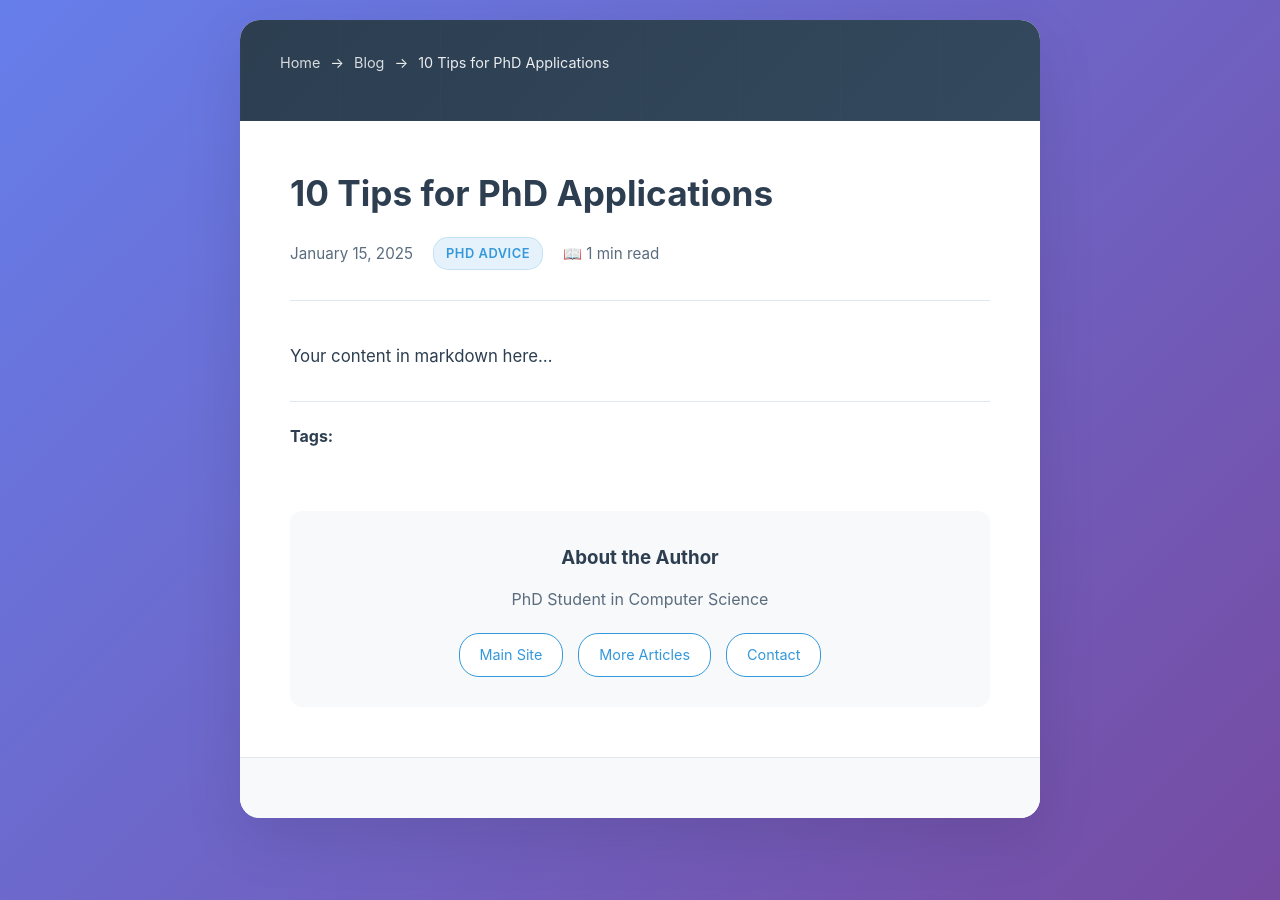
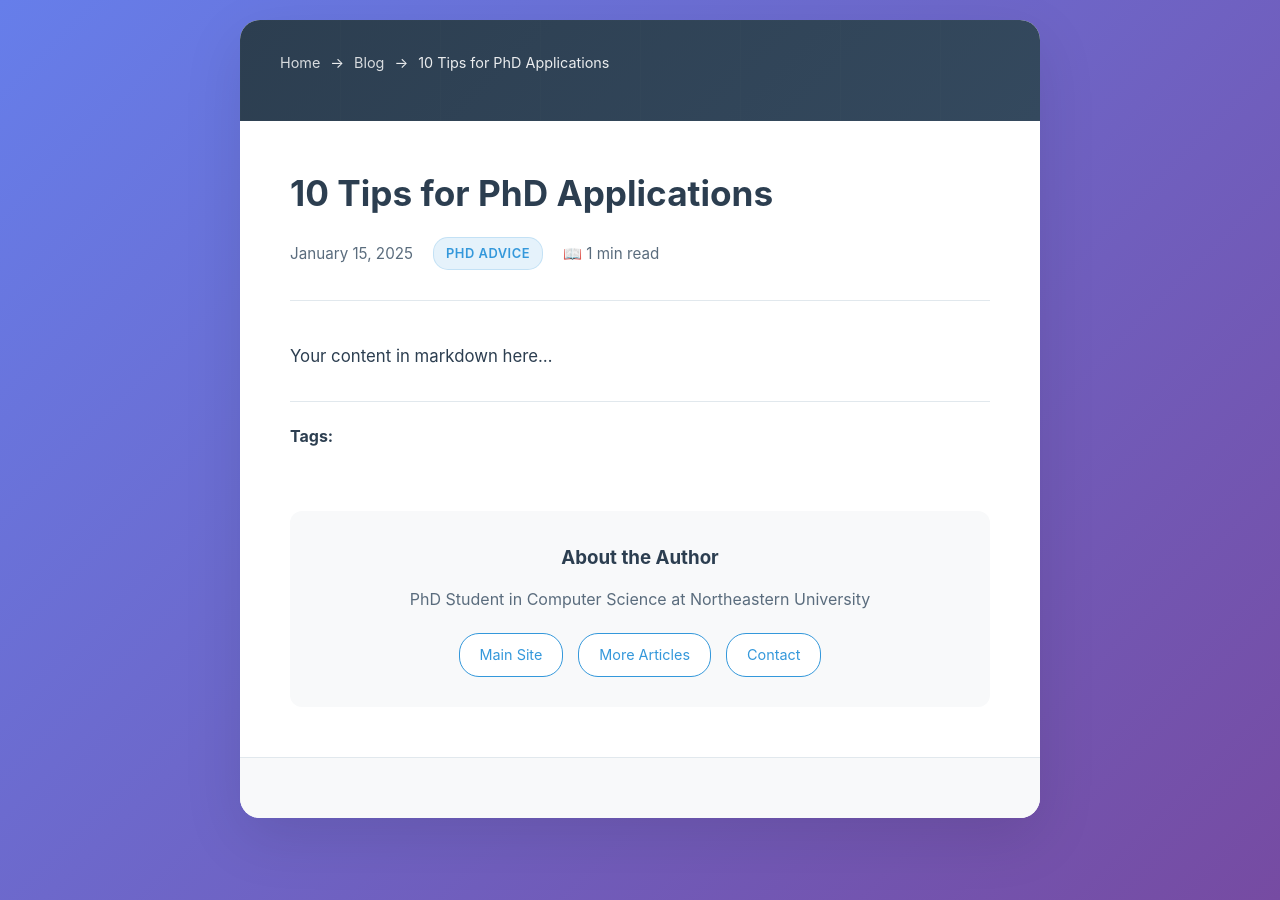
Before and after one commit to andisheGhs/andisheGhs.github.io, a Jekyll site: the page built from _posts/2025-01-15-my-first-post.md, in a window 1280 px wide. Built offline with Jekyll 4.4.1, drawn with Linux system fonts in a browser that asks for light colours; some of the changed lines change nothing that is shown.

Commit message:
Update description and add plugins to config

```diff
--- a/_config.yml
+++ b/_config.yml
@@ -1,14 +1,28 @@
 title: Andisheh Ghasemi
-description: PhD Student in Computer Science
+description: PhD Student in Computer Science at Northeastern University
 url: https://andishehghasemi.com
 baseurl: ""
 
 # Build settings
 markdown: kramdown
-theme: minima
+highlighter: rouge
 
-# Collections
-collections:
-  posts:
-    output: true
-    permalink: /blog/:year/:month/:title/
+# Plugins
+plugins:
+  - jekyll-feed
+  - jekyll-seo-tag
+
+# Reading time (if not using plugin)
+words_per_minute: 200
+
+# Permalink structure
+permalink: /blog/:year/:month/:title/
+
+# Default front matter
+defaults:
+  - scope:
+      path: "_posts"
+      type: "posts"
+    values:
+      layout: "post"
+      author: "Andisheh Ghasemi"
```
